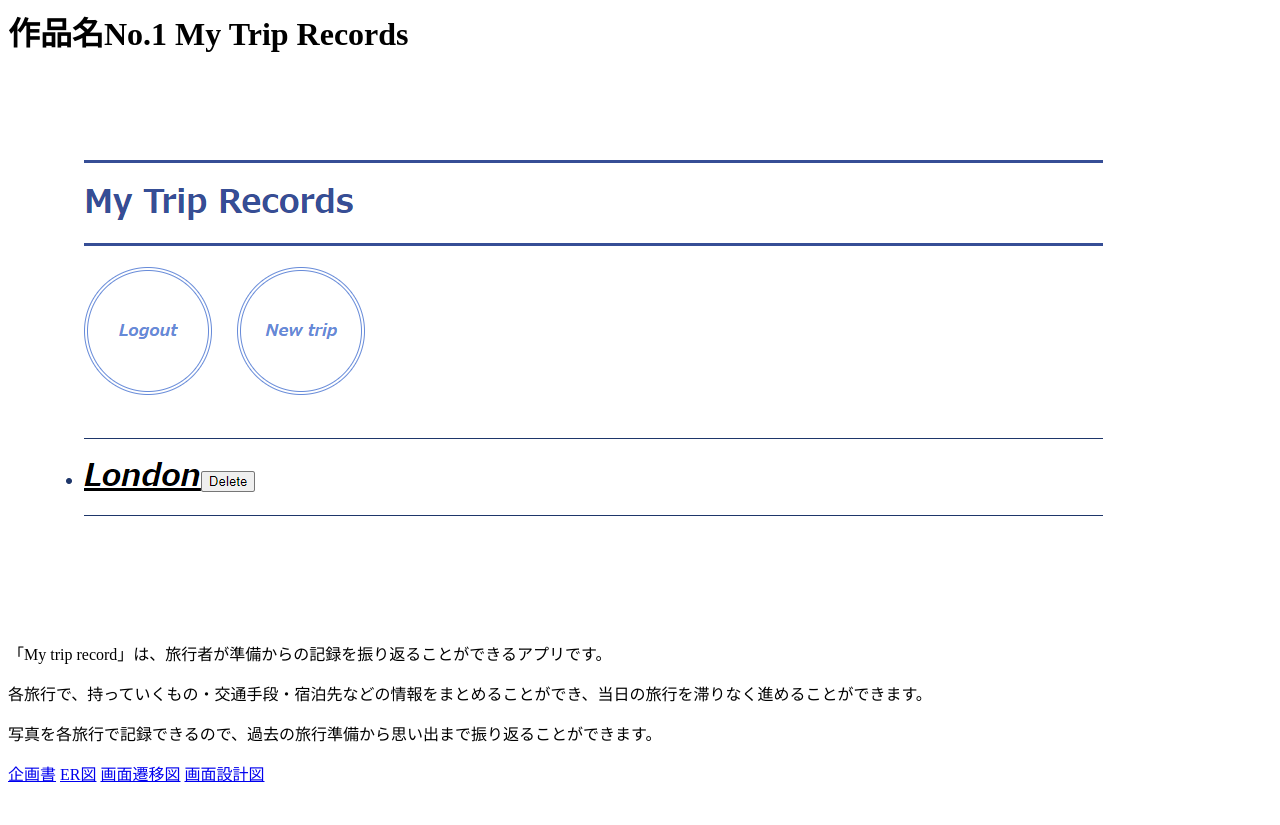
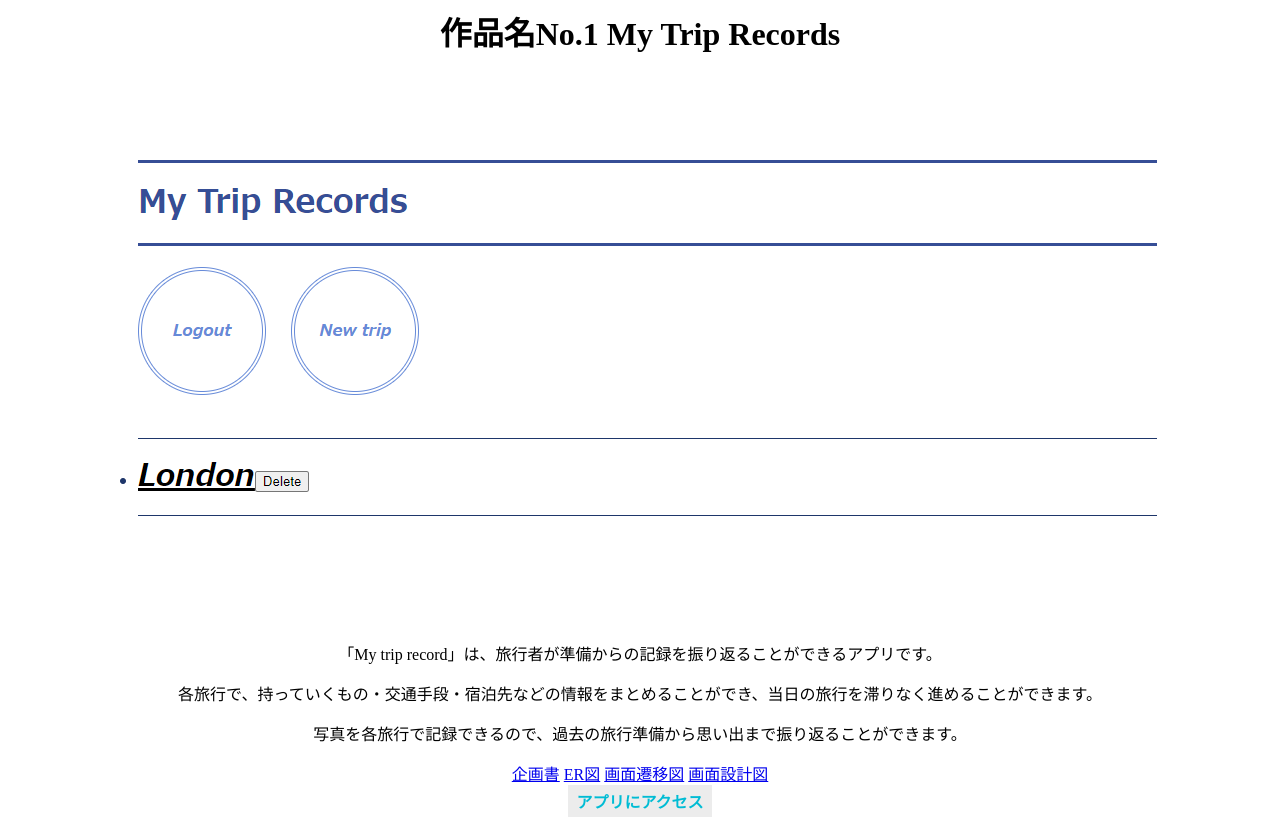
Before and after one commit to amnmana/public, a Django app: page /tripapp/portfolio/ in a window 1280 px wide. Before the commit the page ends 782 px from the top, so only its background shows below. Run offline with Django 5.2, Linux system fonts and the light colour scheme.

Commit message:
ローカルの変更をコミット

```diff
--- a/tripproject/templates/tripapp/portfolio.html
+++ b/tripproject/templates/tripapp/portfolio.html
@@ -4,6 +4,25 @@
     <meta charset="UTF-8">
     <title>portfolio</title>
     <style>
+        div {
+            text-align:center
+        }
+
+        .btn-flat-simple {
+            position: relative;
+            display: inline-block;
+            font-weight: bold;
+            padding: 0.25em 0.5em;
+            text-decoration: none;
+            color: #00BCD4;
+            background: #ECECEC;
+            transition: .4s;
+        }
+
+        .btn-flat-simple:hover {
+            background: #00bcd4;
+            color: white;
+        }
     </style>
 </head>
 <body>
@@ -18,6 +37,7 @@
         <a href="/media/ポートフォリオ完成/ER図 2024-02-28.png">ER図</a>
         <a href="/media/ポートフォリオ完成/画面遷移図 2024-02-22.png">画面遷移図</a>
         <a href="/media/ポートフォリオ完成/画面設計図 2024-04-10 011451.png">画面設計図</a>
+        <br><a href="{% url 'tripapp:home' %}" class="btn-flat-simple">アプリにアクセス</a></br>
     </div>
 </body>
 </html>
--- a/tripproject/tripproject/settings.py
+++ b/tripproject/tripproject/settings.py
@@ -28,7 +28,7 @@ SECRET_KEY = 'django-insecure-_6asx=-0jqo7c$(lj16-72c26=!6t-gw(@cuvv-bby6ve_n@^$
 # SECURITY WARNING: don't run with debug turned on in production!
 DEBUG = True
 
-ALLOWED_HOSTS = ['*']
+ALLOWED_HOSTS = ['manaamano.pythonanywhere.com']
 
 
 # Application definition
```
